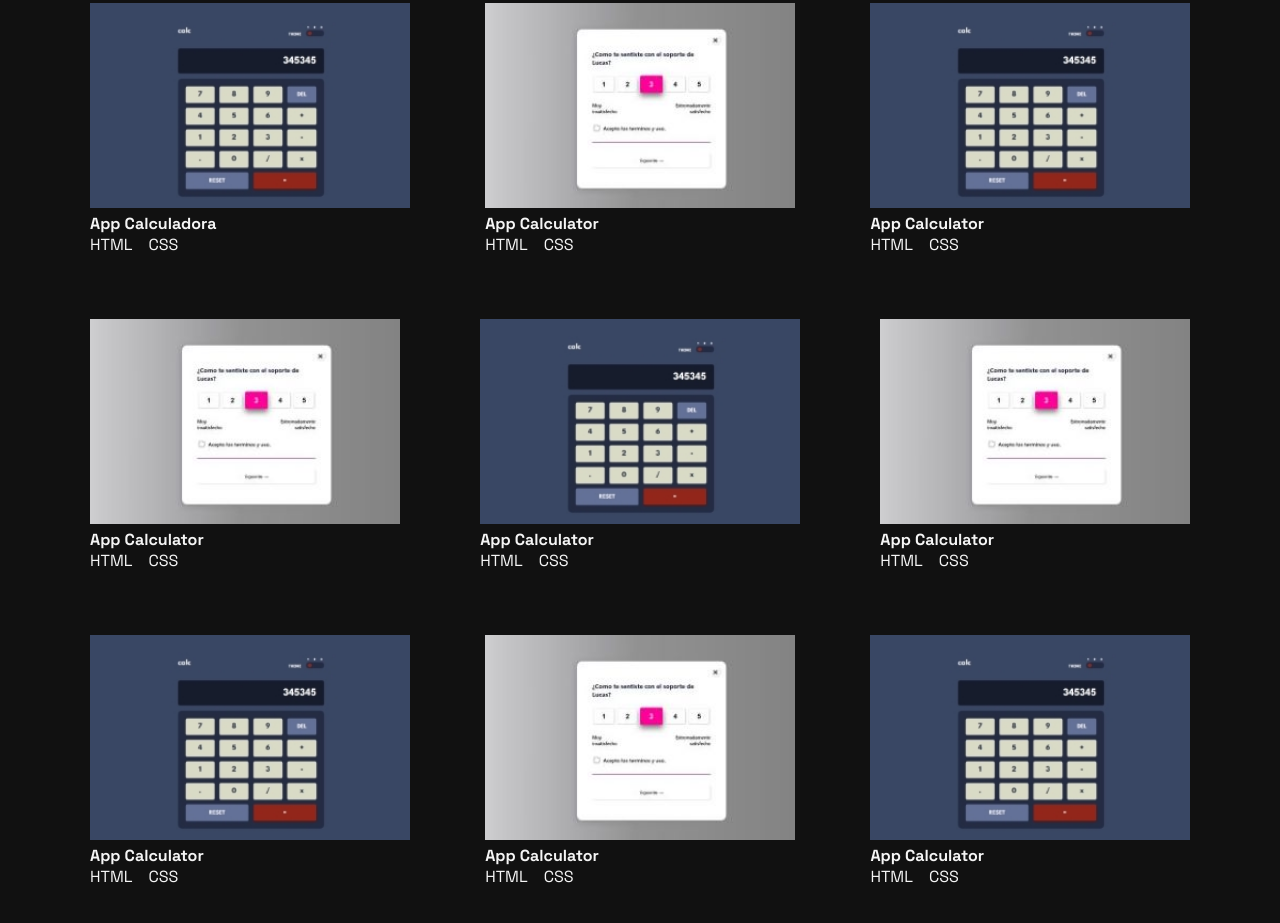
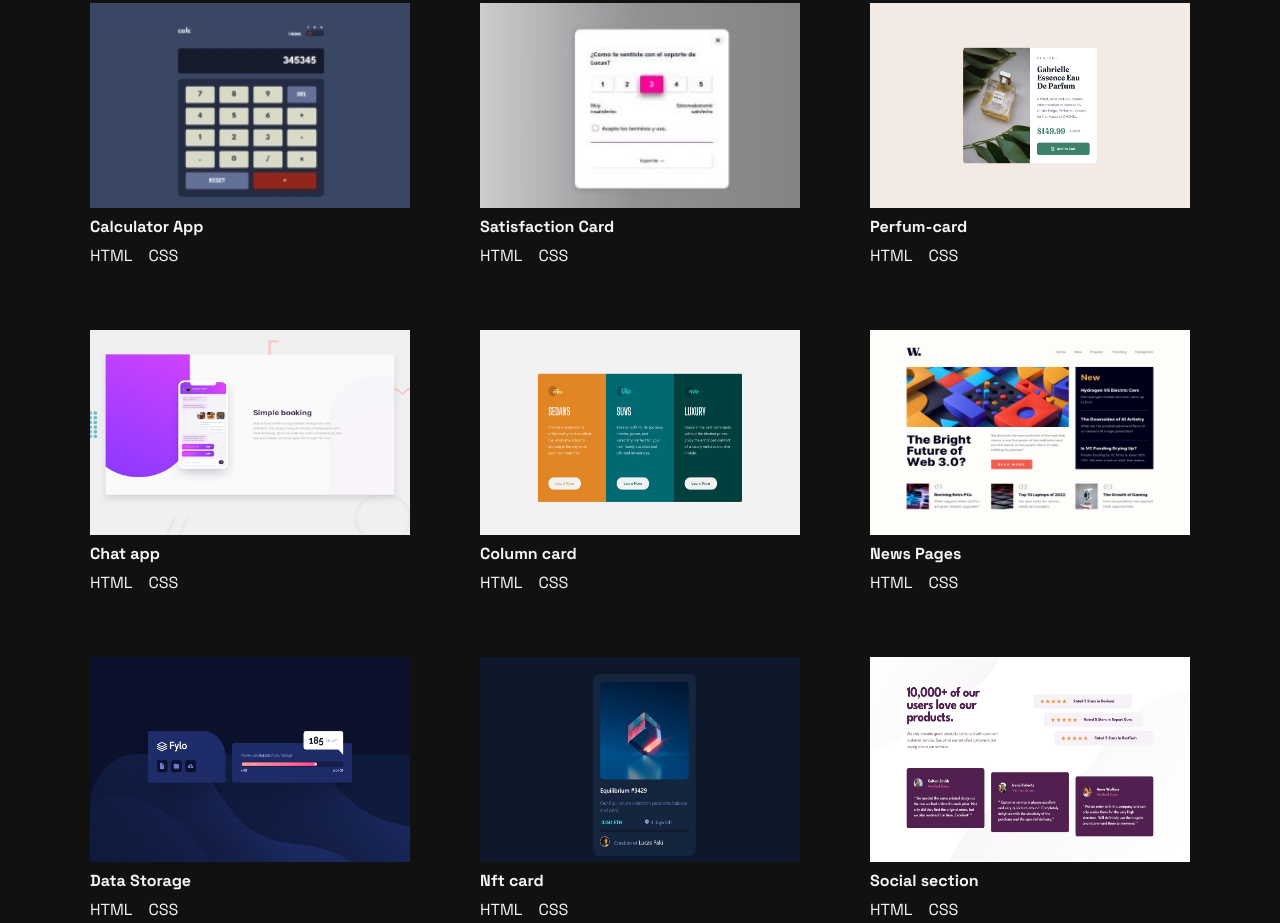
Before and after one commit to lucasmpalu/firstportfolio, a plain HTML site: page index.html in a window 1280 px wide. Shown: the part 1506-2429 px from the top of the page. Drawn offline with Linux system fonts and the light colour scheme.

Commit message:
actualizacion

```diff
--- a/index.css
+++ b/index.css
@@ -263,7 +263,14 @@ hr {
 
 .containerGridProjects img {
     height: 205px;
+    width: 320px;
 
+}
+
+.divProject {
+    display: flex;
+    flex-direction: column;
+    gap: 8px;
 }
 
 /* SECTION FORM */
@@ -298,6 +305,7 @@ hr {
 
 .contactText {
     width: 40%;
+    display: grid
 }
 
 .containerForm {
@@ -308,7 +316,7 @@ form {
     display: flex;
     flex-direction: column;
     align-items: flex-end;
-    gap: 1rem;
+    gap: 12px;
 }
 
 form input, form textarea {
--- a/index.html
+++ b/index.html
@@ -81,7 +81,7 @@
                 <div class="containerGridProjects">
                     <div class="divProject divProjectOne">
                         <img src="Images/projectsCalculadora.jpg" alt="">
-                        <h4>App Calculadora</h4>
+                        <h4>Calculator App</h4>
                         <ul>
                             <li>HTML</li>
                             <li>CSS</li>
@@ -89,63 +89,63 @@
                     </div>
                     <div class="divProject divProjectTwo">
                         <img src="Images/projectsSatisfaction.jpg" alt="">
-                        <h4>App Calculator</h4>
+                        <h4>Satisfaction Card</h4>
                         <ul>
                             <li>HTML</li>
                             <li>CSS</li>
                         </ul>
                     </div>
                     <div class="divProject divProjectThree">
-                        <img src="Images/projectsCalculadora.jpg" alt="">
-                        <h4>App Calculator</h4>
+                        <img src="Images/projects/card-perfum.jpg" alt="">
+                        <h4>Perfum-card</h4>
                         <ul>
                             <li>HTML</li>
                             <li>CSS</li>
                         </ul>
                     </div>
                     <div class="divProject divProjectFour">
-                        <img src="Images/projectsSatisfaction.jpg" alt="">
-                        <h4>App Calculator</h4>
+                        <img src="Images/projects/chat-app-css-illustration-masterdesign.jpg" alt="">
+                        <h4>Chat app</h4>
                         <ul>
                             <li>HTML</li>
                             <li>CSS</li>
                         </ul>
                     </div>
                     <div class="divProject divProjectFive">
-                        <img src="Images/projectsCalculadora.jpg" alt="">
-                        <h4>App Calculator</h4>
+                        <img src="Images/projects/column-preview-card-component-main.jpg" alt="">
+                        <h4>Column card</h4>
                         <ul>
                             <li>HTML</li>
                             <li>CSS</li>
                         </ul>
                     </div>
                     <div class="divProject divProjectSix">
-                        <img src="Images/projectsSatisfaction.jpg" alt="">
-                        <h4>App Calculator</h4>
+                        <img src="Images/projects/desktop-design.jpg" alt="">
+                        <h4>News Pages</h4>
                         <ul>
                             <li>HTML</li>
                             <li>CSS</li>
                         </ul>
                     </div>
                     <div class="divProject divProjectSeven">
-                        <img src="Images/projectsCalculadora.jpg" alt="">
-                        <h4>App Calculator</h4>
+                        <img src="Images/projects/fylo-data-storage-component-masterdesign.jpg" alt="">
+                        <h4>Data Storage</h4>
                         <ul>
                             <li>HTML</li>
                             <li>CSS</li>
                         </ul>
                     </div>
                     <div class="divProject divProjectEight">
-                        <img src="Images/projectsSatisfaction.jpg" alt="">
-                        <h4>App Calculator</h4>
+                        <img src="Images/projects/nft-card.jpg" alt="">
+                        <h4>Nft card</h4>
                         <ul>
                             <li>HTML</li>
                             <li>CSS</li>
                         </ul>
                     </div>
                     <div class="divProject divProjectNine">
-                        <img src="Images/projectsCalculadora.jpg" alt="">
-                        <h4>App Calculator</h4>
+                        <img src="Images/projects/social-proof-section-masterdesign.jpg" alt="">
+                        <h4>Social section</h4>
                         <ul>
                             <li>HTML</li>
                             <li>CSS</li>
@@ -160,7 +160,7 @@
             <div class="container containerSectionFour">
                 <div class="containerTextandForm">
                     <div class="contactText">
-                        <h4>Contact</h4>
+                        <h4><span>C</span>ontact</h4>
                         <p>I  would love to hear about your project and how I could help. Please fill in the form, and I'll get back to you as soon as possible</p>
                     </div>
                     <div class="containerForm">
```
Also changed, not shown: Images/projects/card-perfum.jpg (added), Images/projects/chat-app-css-illustration-masterdesign.jpg (added), Images/projects/column-preview-card-component-main.jpg (added), Images/projects/desktop-design.jpg (added), Images/projects/fylo-data-storage-component-masterdesign.jpg (added), Images/projects/nft-card.jpg (added), Images/projects/projectsCalculadora.jpg (added), Images/projects/projectsSatisfaction.jpg (added), Images/projects/social-proof-section-masterdesign.jpg (added).
